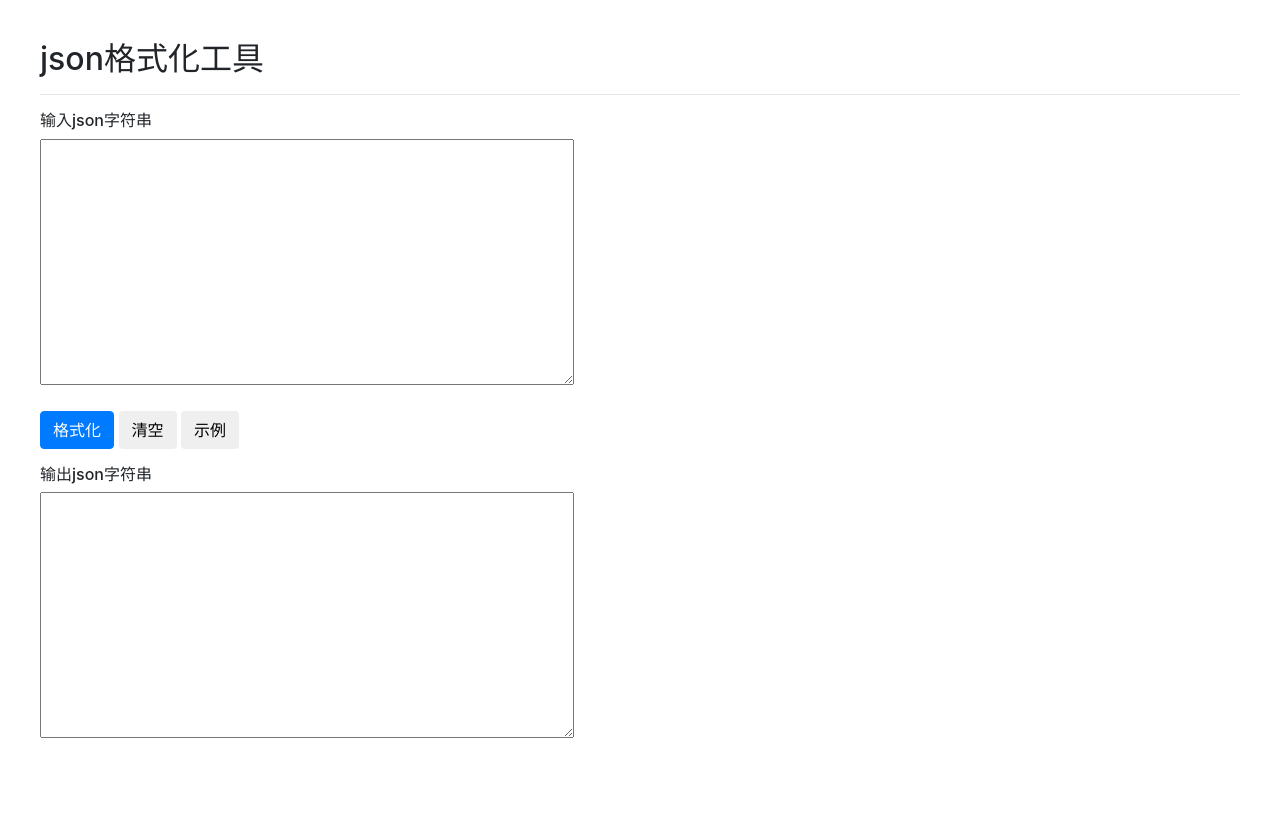
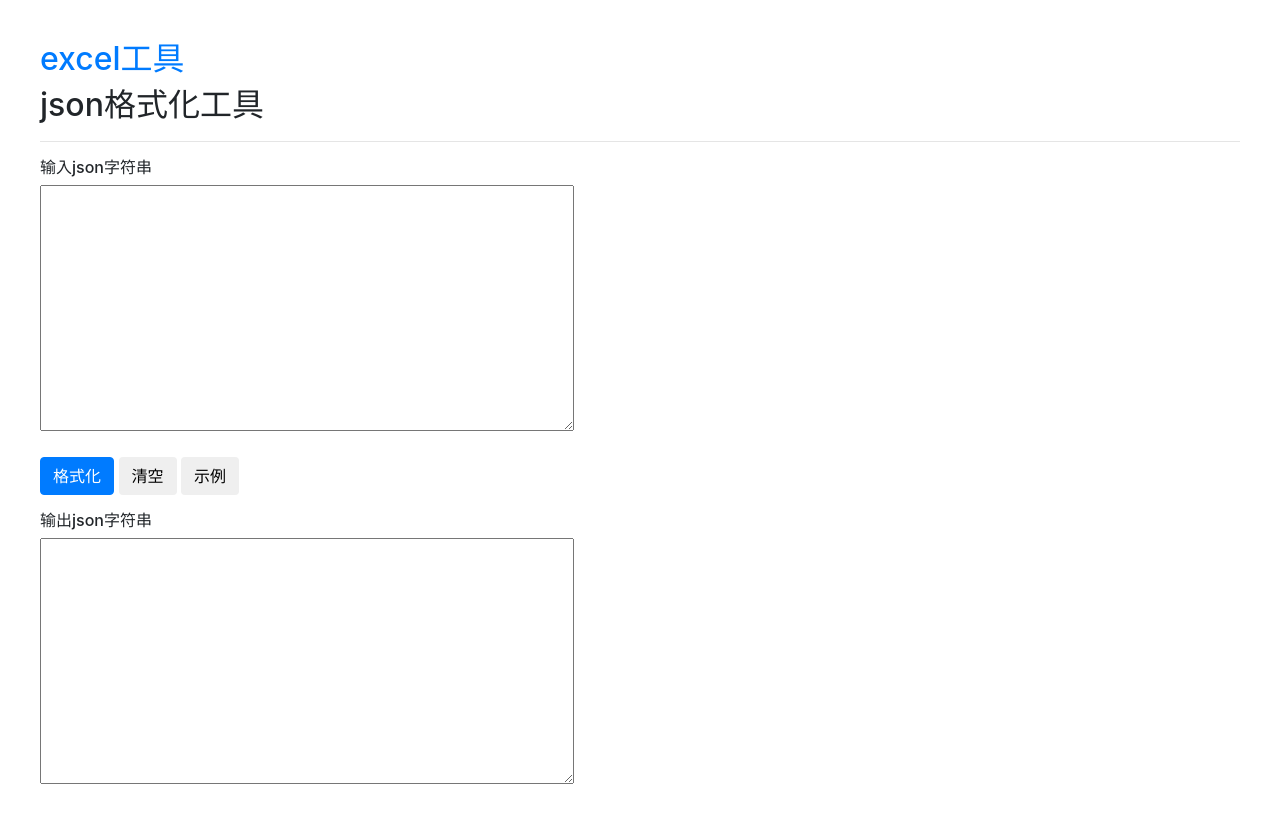
Before and after one commit to gmailzj/f2e, a plain HTML site: page index.html in a window 1280 px wide. Drawn offline with nearby package versions, Linux system fonts and the light colour scheme.

Commit message:
Update index.html

```diff
--- a/index.html
+++ b/index.html
@@ -153,6 +153,7 @@
 
 <body>
   <div class="wrapper">
+    <h2><a href="https://tableconvert.com/excel-to-json" target="_blank">excel工具</a></h2>
     <h2>json格式化工具</h2>
     <hr>
     <div class="condition">
```
